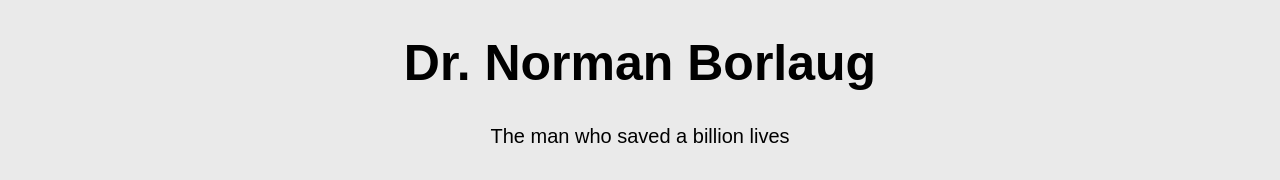
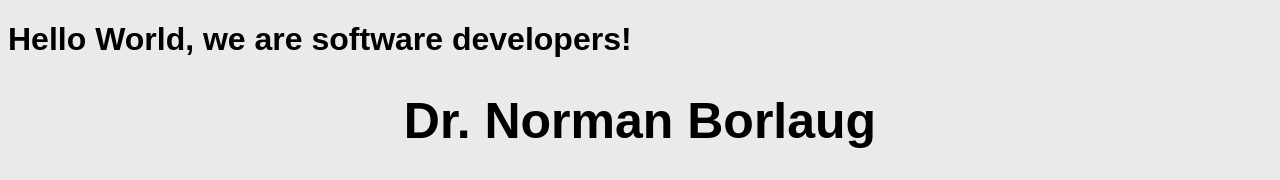
Before and after one commit to praj44/abiproject, a plain HTML site: page index.html in a window 1280 px wide. Shown: the top 180 px of the page. Drawn offline with Linux system fonts and the light colour scheme.

Commit message:
Hello World

```diff
--- a/index.html
+++ b/index.html
@@ -7,7 +7,7 @@
   </head>
 
   <body>
-    <!-- <h1>Hello World, we are software developers!</h1> -->
+    <h1>Hello World, we are software developers!</h1>
       <main id="main">
         <h1 id="title"> Dr. Norman Borlaug </h1>
         <p class="lives">The man who saved a billion lives</p>
```
